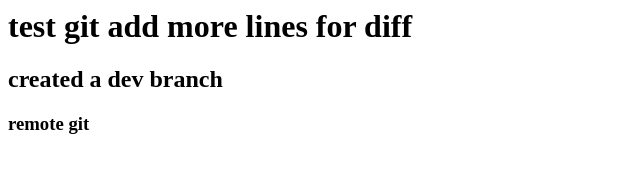
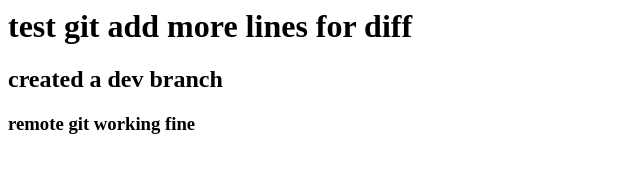
Before and after one commit to Kusala177/firstgitrepo, a plain HTML site: page index.html in a window 1280 px wide. Shown: the whole page, without its empty margins (0-640 px from the left). Drawn offline with Linux system fonts and the light colour scheme.

Commit message:
Update index.html
edited 3 code from git ui

```diff
--- a/index.html
+++ b/index.html
@@ -1,9 +1,7 @@
 <html>
 	<body>
-		<h1> test
-		git add more lines for diff </h1>
-
+		<h1> test git add more lines for diff </h1>
 		<h2>created a dev branch</h2>
-	<h3>remote git</h3>
+	        <h3>remote git working fine</h3>
 	</body>
 </html>
```
